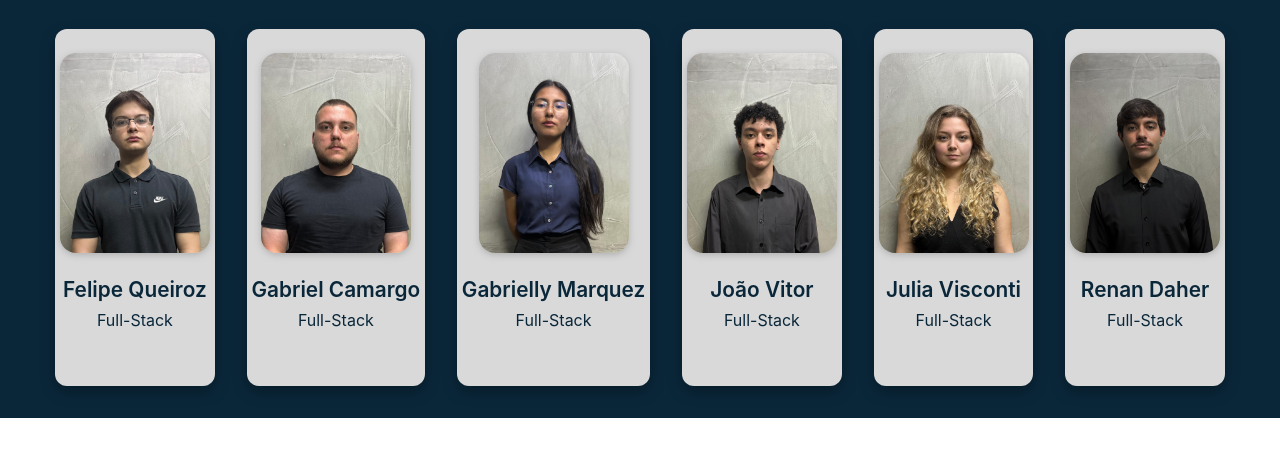
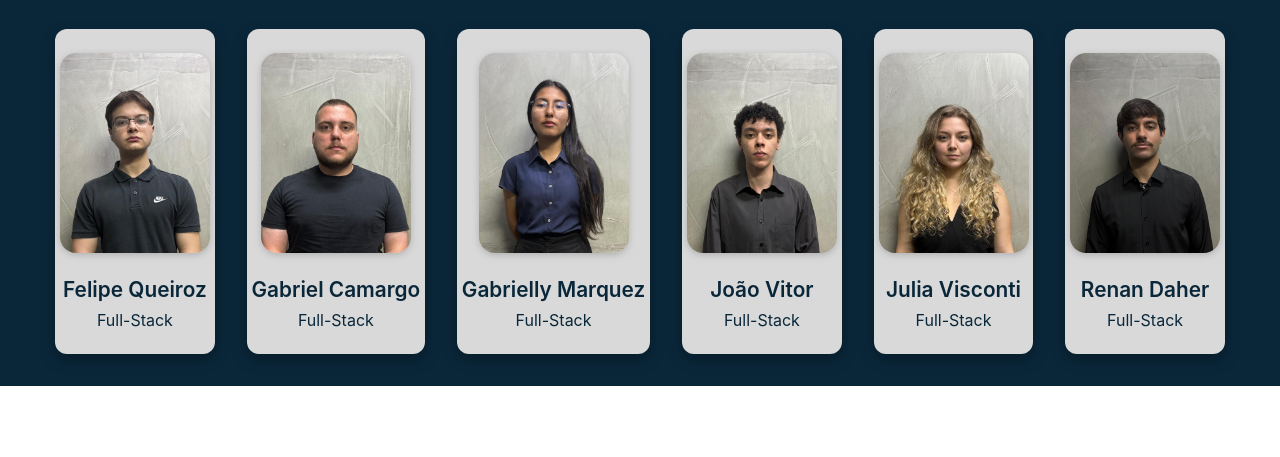
Before and after one commit to HardVision/site, a website: page public/sobreNos.html in a window 1280 px wide. Shown: the part 711-1168 px from the top of the page. Drawn offline with Linux system fonts and the light colour scheme.

Commit message:
atualizando css

```diff
--- a/public/css/sobre.css
+++ b/public/css/sobre.css
@@ -224,13 +224,19 @@ body {
 }
 
 .container-equipe .container {
-  display: flex;
+
+   display: flex;
+  flex-wrap: wrap;/* Permite quebra de linha */
+  justify-content: center; /* Centraliza os itens */
+  gap: 2rem; /* Espaço entre os cards */
+
+  /* display: flex;
   flex-wrap: wrap;
   /* Permite quebra de linha */
-  justify-content: center;
+ /* justify-content: center;
   /* Centraliza os itens */
-  gap: 2rem;
-  /* Espaço entre os cards */
+  /*gap: 2rem;
+  Espaço entre os cards */
 }
 
 
@@ -242,7 +248,7 @@ body {
   background-color: #D9D9D9;
   border-radius: 12px;
   padding-top: 1.5rem;
-  padding-bottom: 2rem;
+  /*padding-bottom: 2rem;*/
   padding-left: 0.3rem;
   padding-right: 0.3rem;
   box-shadow: 0 6px 15px rgba(0, 0, 0, 0.3);
```
